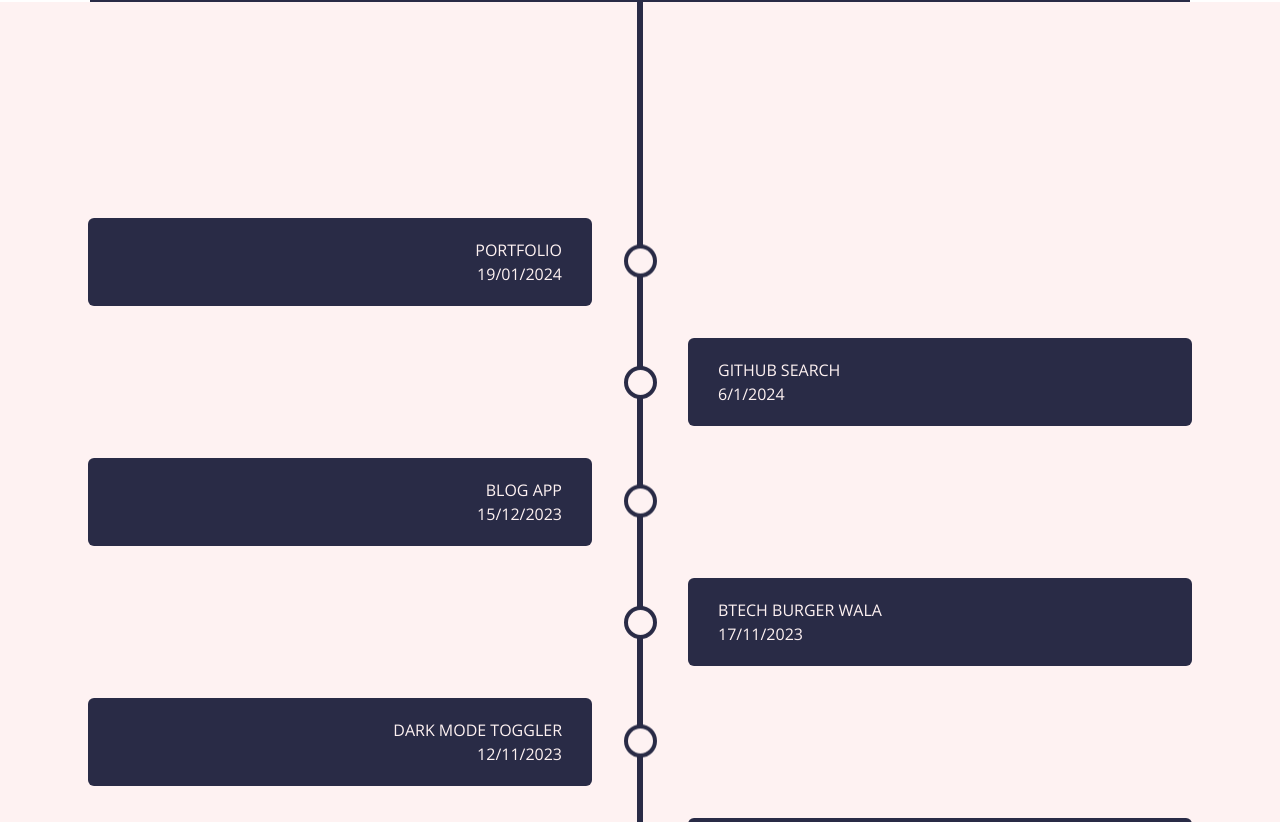
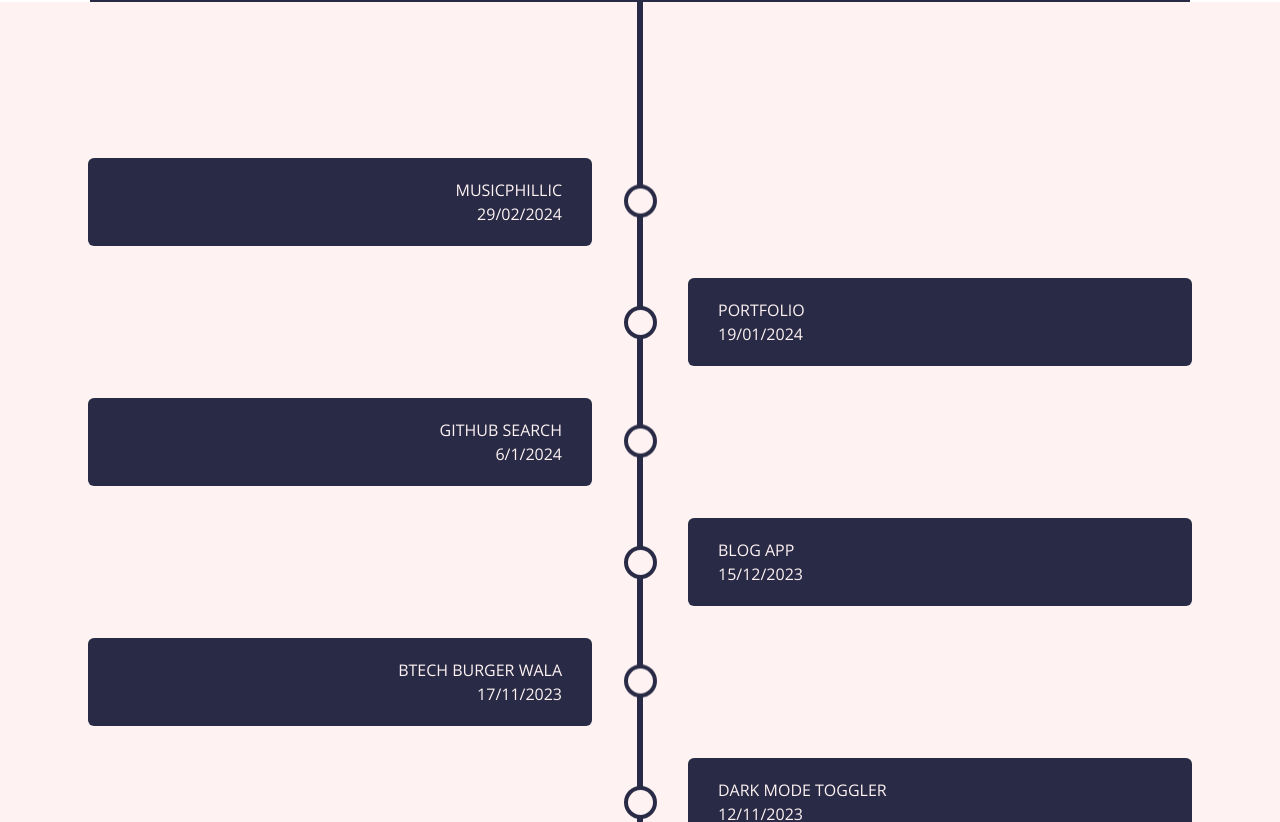
Before and after one commit to sankalpbarriar/Personal-Portfolio, a React (Create React App) app: page / in a window 1280 px wide. Shown: the part 1778-2600 px from the top of the page. Built offline with nearby package versions, Linux system fonts and the light colour scheme; no server answers.

Commit message:
api error resolved

```diff
--- a/src/assets/data.json
+++ b/src/assets/data.json
@@ -1,5 +1,12 @@
 {
   "projects": [
+    {
+      "date": "29/02/2024",
+      "title": "MUSICPHILLIC",
+      "description": "This is a complete fronend project built with Typescript,NextJS,Accertinity UI aims to deliver courses related to music..",
+      "url": "https://musicophillic.netlify.app/",
+      "imgSrc": "https://i.ibb.co/3MvtXnR/proj6.png"
+    },
     {
       "date": "19/01/2024",
       "title": "PORTFOLIO",
--- a/src/components/Leetcode.jsx
+++ b/src/components/Leetcode.jsx
@@ -48,7 +48,7 @@
     const fetchData = async () => {
       try {
         const res = await fetch(
-          "https://leetcode-api-faisalshohag.vercel.app/sankalp_barriar"
+          "https://leetcode-stats-api.herokuapp.com/sankalp_barriar"
         );
         const data = await res.json();
 
```
